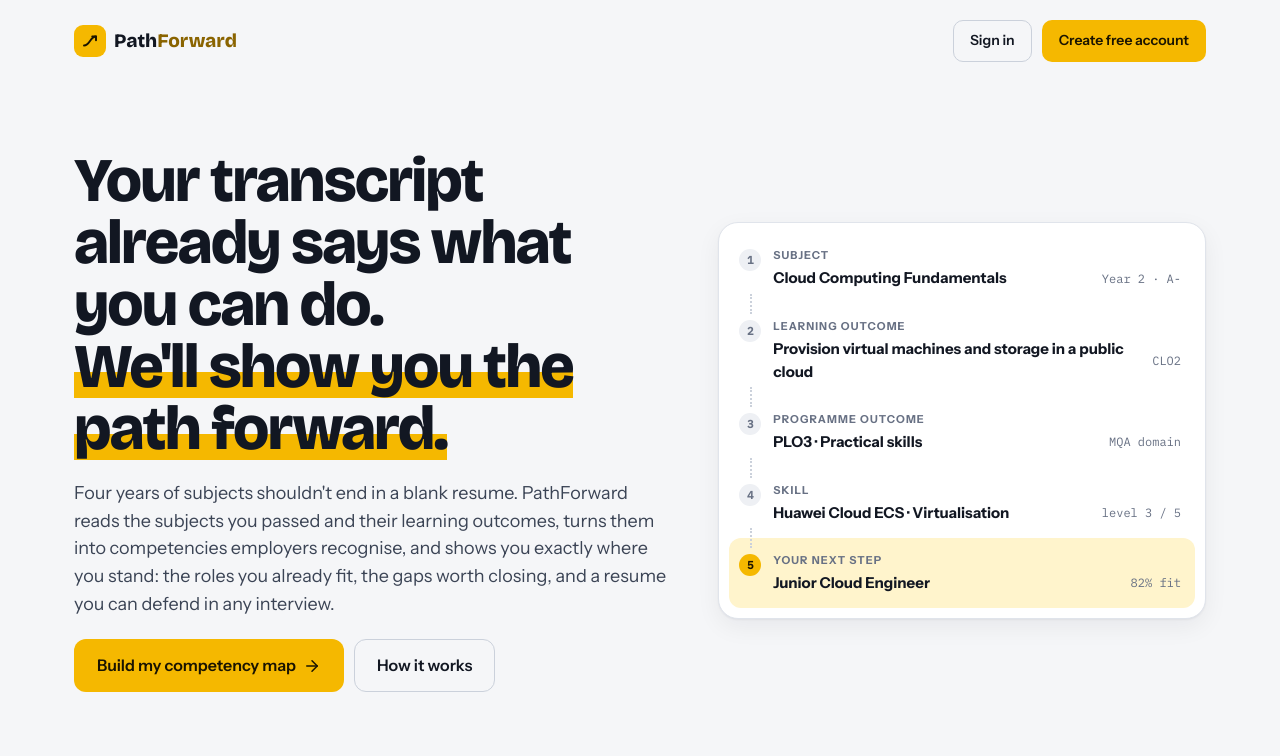
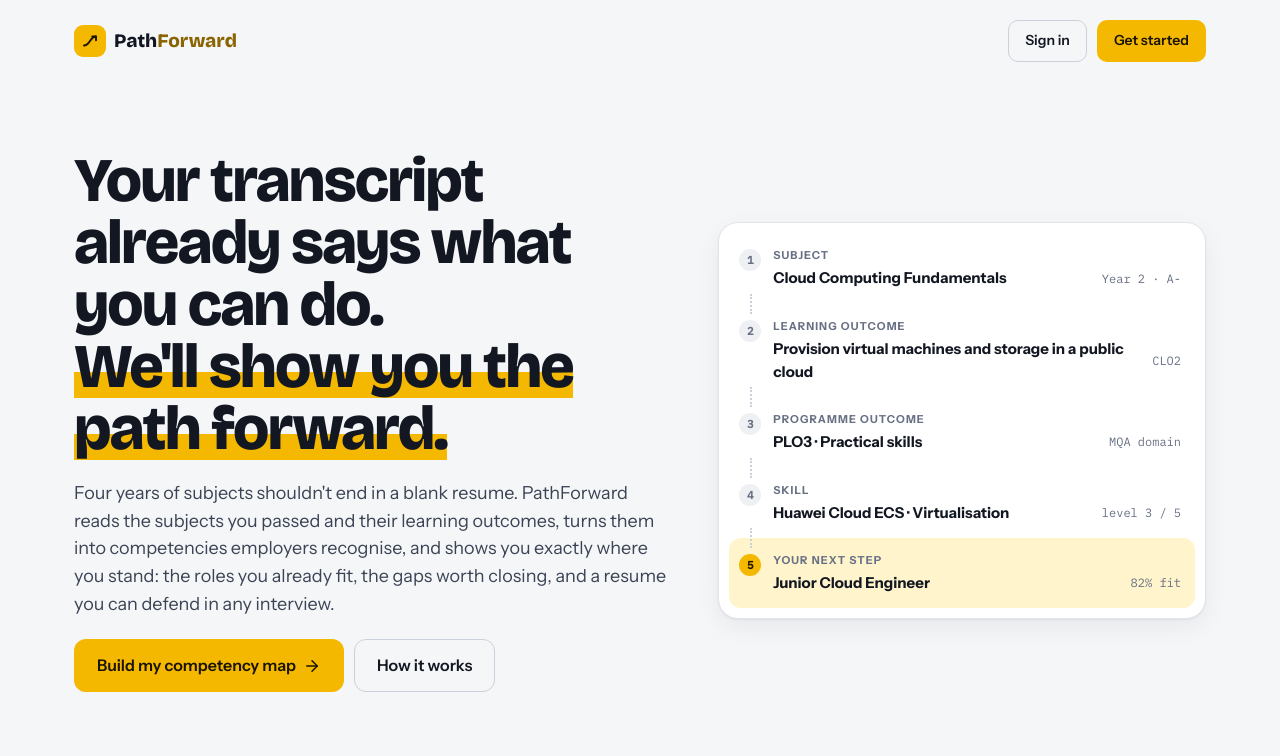
Before and after one commit to yashhgill/airesume-huawei-ict, a React (Vite) app in the folder web/: page / in a window 1280 px wide. Shown: the top 756 px of the page. Built offline with nearby package versions, Linux system fonts and the light colour scheme.

Commit message:
Add files via upload

```diff
--- a/web/src/pages/Landing.tsx
+++ b/web/src/pages/Landing.tsx
@@ -28,7 +28,7 @@ export function Landing() {
         <div className="row">
           {user ? <Link className="btn btn--primary" to="/app">Open dashboard <ArrowRight size={16} /></Link> : <>
             <Link className="btn btn--ghost" to="/login">Sign in</Link>
-            <Link className="btn btn--primary" to="/register">Create free account</Link>
+            <Link className="btn btn--primary" to="/register">Get started</Link>
           </>}
         </div>
       </header>
```
